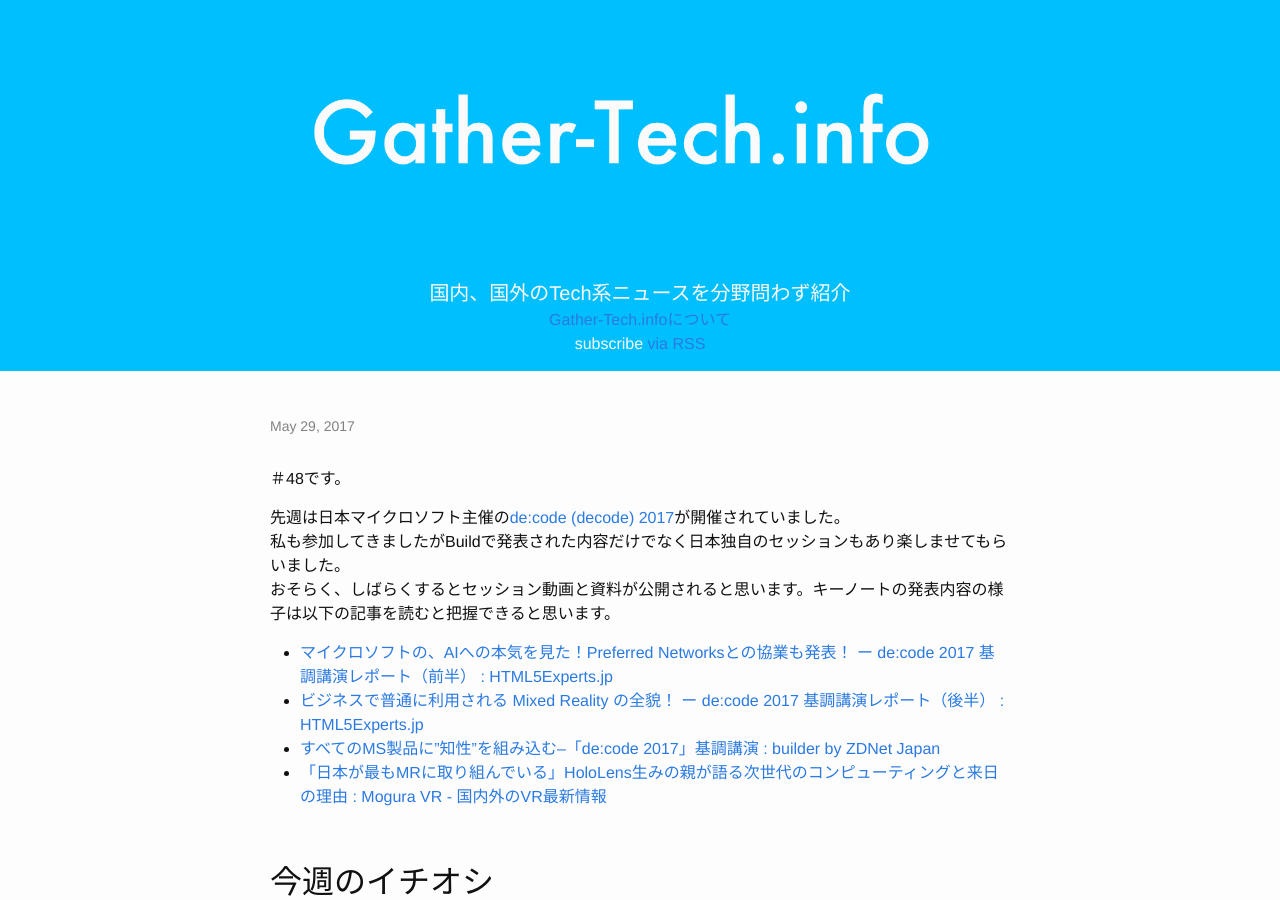
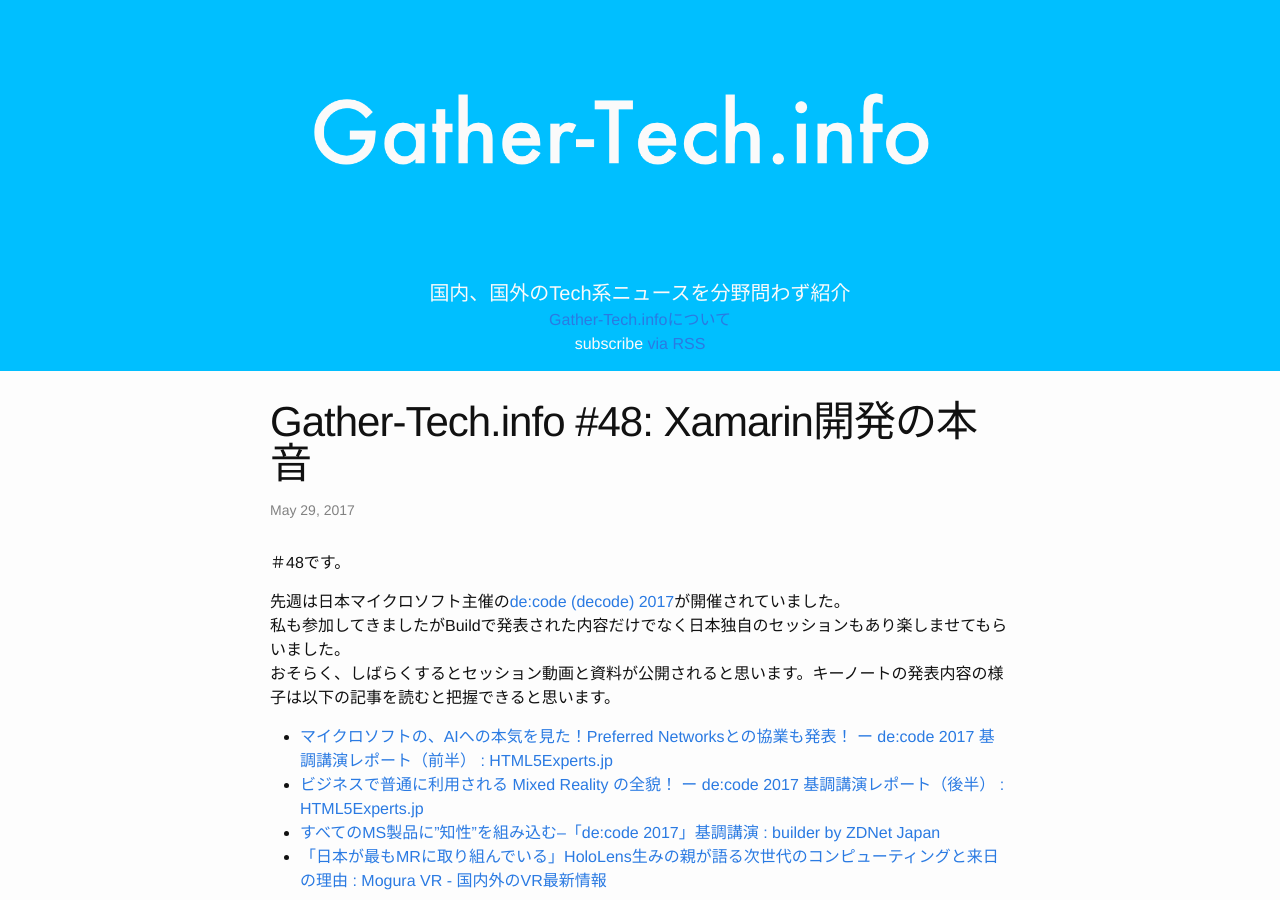
Before and after one commit to Gather-Tech/Gather-Tech.github.io, a Jekyll site: the page built from _posts/2017/2017-05-29-Gather48.md, in a window 1280 px wide and 900 px high. Built offline with Jekyll 4.4.1, drawn with Linux system fonts in a browser that asks for light colours; our own code applies the rules of GitHub Pages for plain Markdown files.

Commit message:
fix typo

```diff
--- a/_posts/2017/2017-05-29-Gather48.md
+++ b/_posts/2017/2017-05-29-Gather48.md
@@ -1,7 +1,7 @@
 ---
 layout: post
 title: "Gather-Tech.info #48: Xamarin開発の本音"
-description: de:code 2017（Day 1 / Day 2）が終わって、HTTPS on Stack Overflow: The End of a Long Road など
+description: "de:code 2017（Day 1 / Day 2）が終わって、HTTPS on Stack Overflow: The End of a Long Road など"
 date: 2017-05-29
 categories: news
 ---
```
